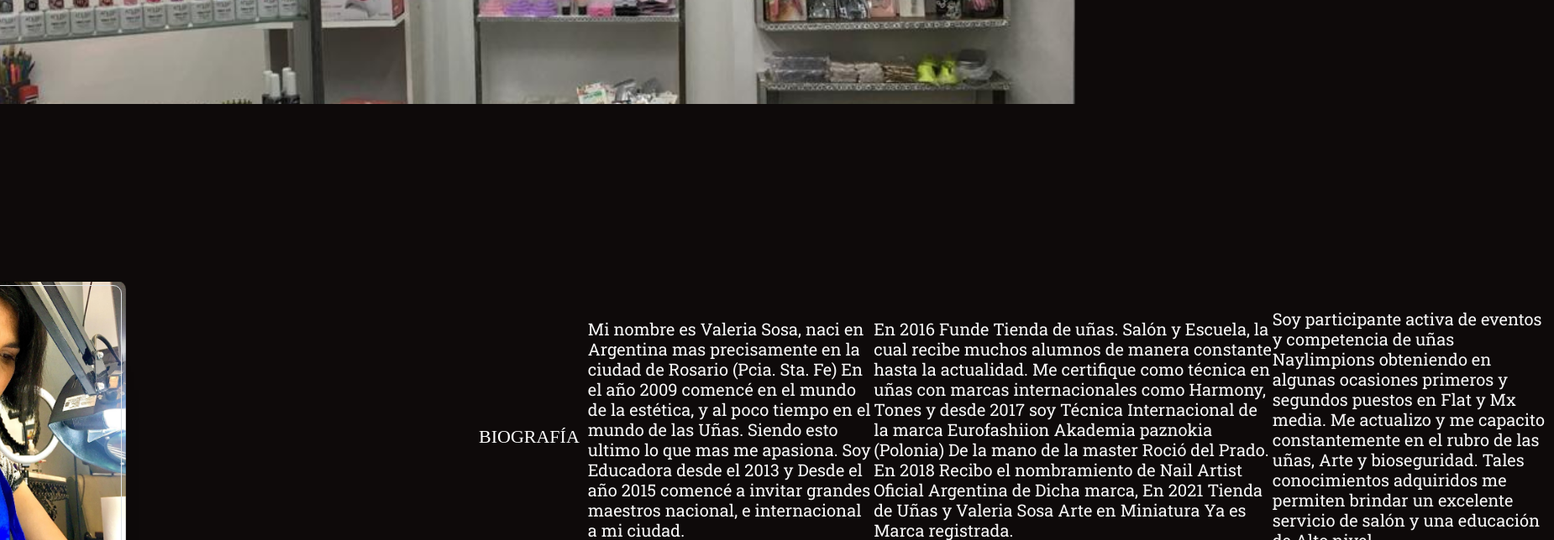
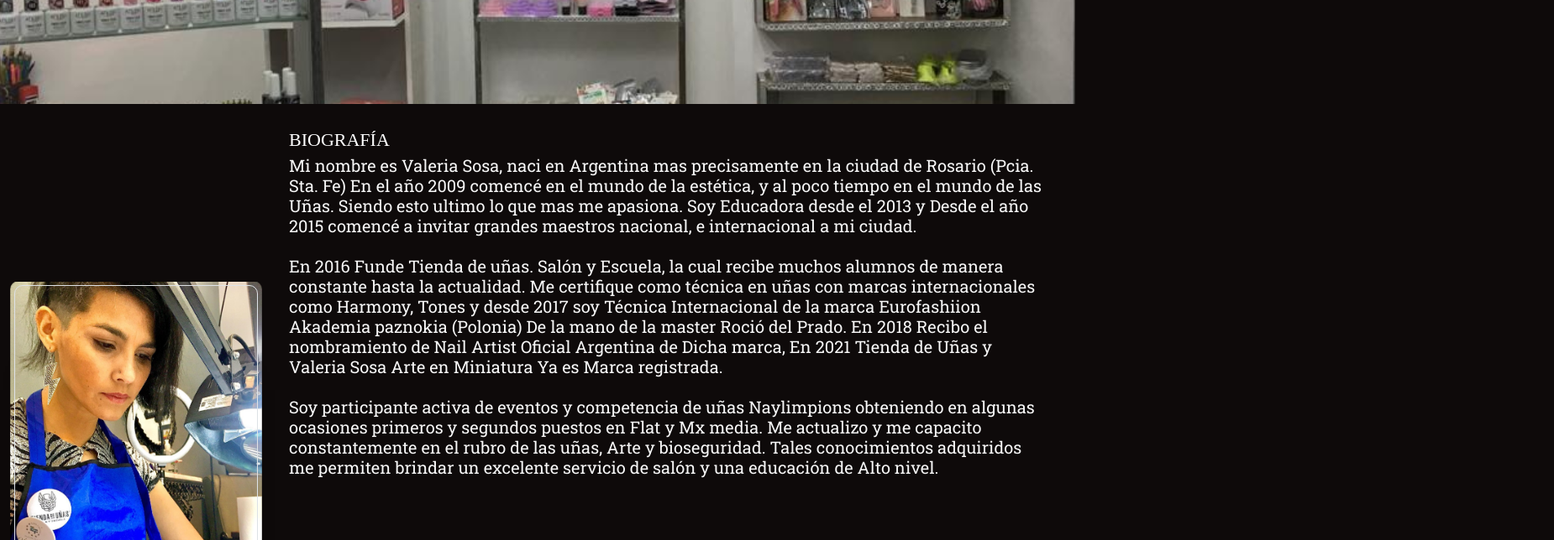
Before and after one commit to MatiasColazo1/tdu-page, an Angular app in the folder Cliente/: page /sobremi in a window 1280 px wide. Shown: the part 260-904 px from the top of the page at 84% size, 1850 px wide, since content can reach past the window. Built offline with nearby package versions, Linux system fonts and the light colour scheme; a web font is replaced by a local one.

Commit message:
cambios en sobre mi

```diff
--- a/Cliente/src/app/components/sobremi/sobremi.component.css
+++ b/Cliente/src/app/components/sobremi/sobremi.component.css
@@ -64,6 +64,8 @@ h6 {
 }
 
 .contenedor {
+    height: 100vh;
+    width: 100vw;
     display: flex;
     justify-content: center;
     align-items: flex-start;
@@ -71,14 +73,14 @@ h6 {
 
 .info {
     height: 100vh;
-    width: 100vw;
-    display: flex;
-    justify-content: space-around;
-    align-items: center;
-    margin: 0 auto;}
+    margin-top: 30px;
+    margin-bottom: 30px;
+    margin-left: 20px;
+    margin-right: 30px;
+}
 
 .texto-info {
-    font-family:'Roboto Slab';
+    font-family: 'Roboto Slab';
     color: #f8f8f8;
     font-size: 20px;
     line-height: 24px;
@@ -88,11 +90,11 @@ h6 {
 
 .container-wrapper {
     display: flex;
+    height: 100vh;
 }
 
 .container {
-    height: 100vh;
-    width: 100vw;
+
     display: flex;
     justify-content: space-around;
     align-items: center;
```
